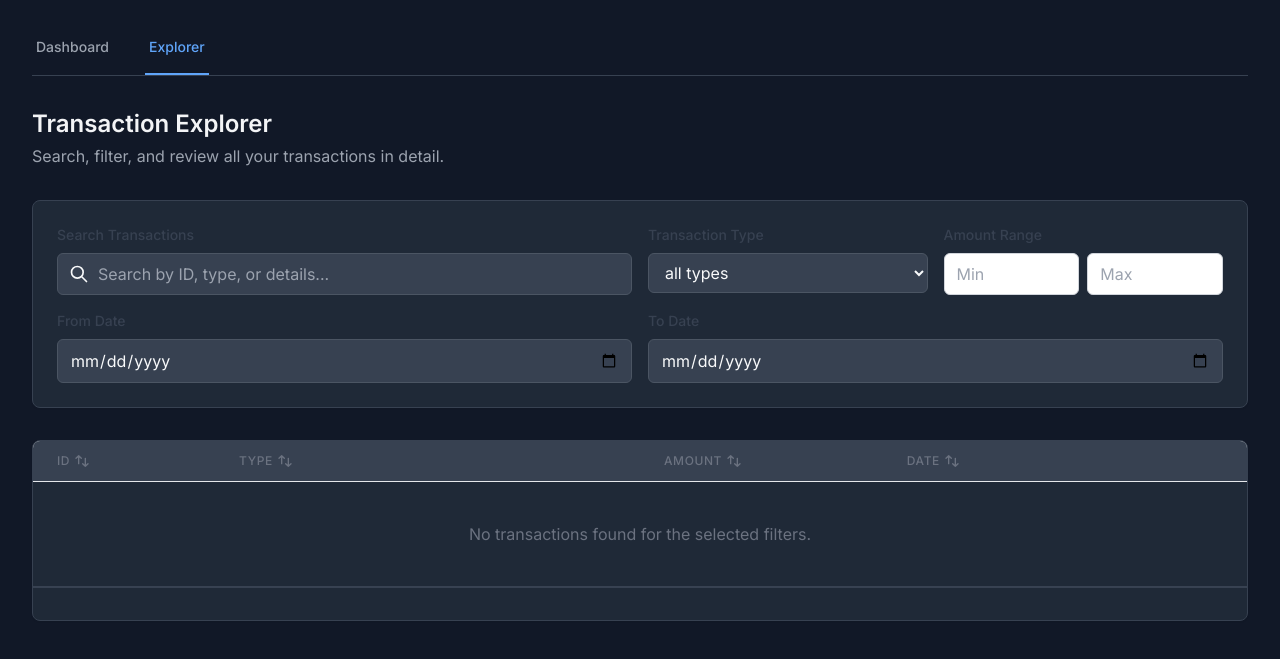
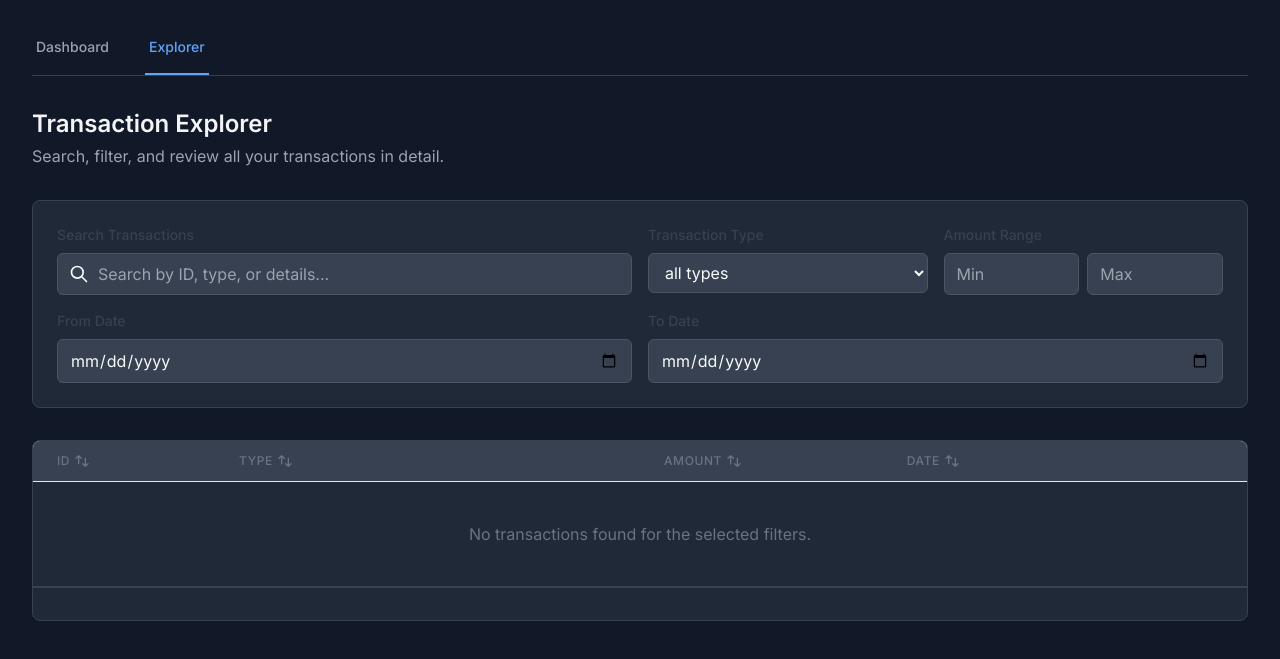
Before and after one commit to Momo-Analysis/momo-data-analysis, a plain HTML site: page frontend/transaction.html in a window 1280 px wide. Both pictures are taken after a click on the button "Toggle dark mode". Shown: the part 103-762 px from the top of the page. Drawn offline with nearby package versions, Linux system fonts and the light colour scheme; no server answers.

Commit message:
UPD: add dark mode styles for number input fields

```diff
--- a/frontend/css/styles.css
+++ b/frontend/css/styles.css
@@ -179,6 +179,7 @@ body.dark .border-gray-200 {
 /* Dark mode for form inputs */
 body.dark input[type="text"],
 body.dark input[type="date"],
+body.dark input[type="number"],
 body.dark select {
   background-color: #374151;
   border-color: #4b5563;
@@ -187,12 +188,14 @@ body.dark select {
 
 body.dark input[type="text"]:focus,
 body.dark input[type="date"]:focus,
+body.dark input[type="number"]:focus,
 body.dark select:focus {
   border-color: #6366f1;
   background-color: #374151;
 }
 
-body.dark input[type="text"]::placeholder {
+body.dark input[type="text"]::placeholder,
+body.dark input[type="number"]::placeholder {
   color: #9ca3af;
 }
 
```
